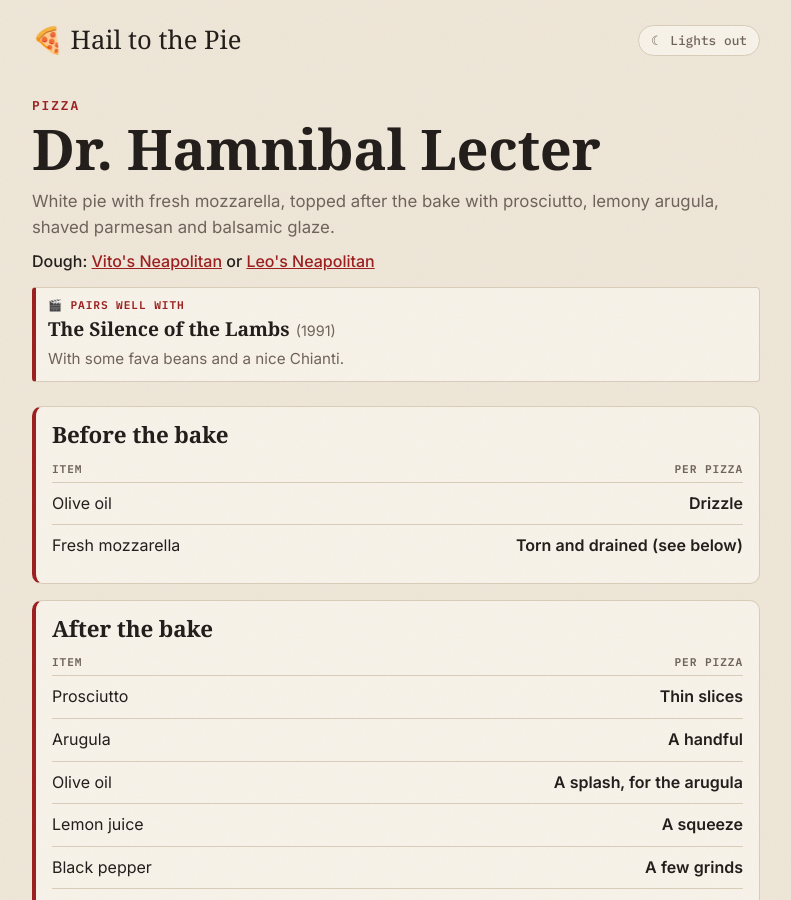
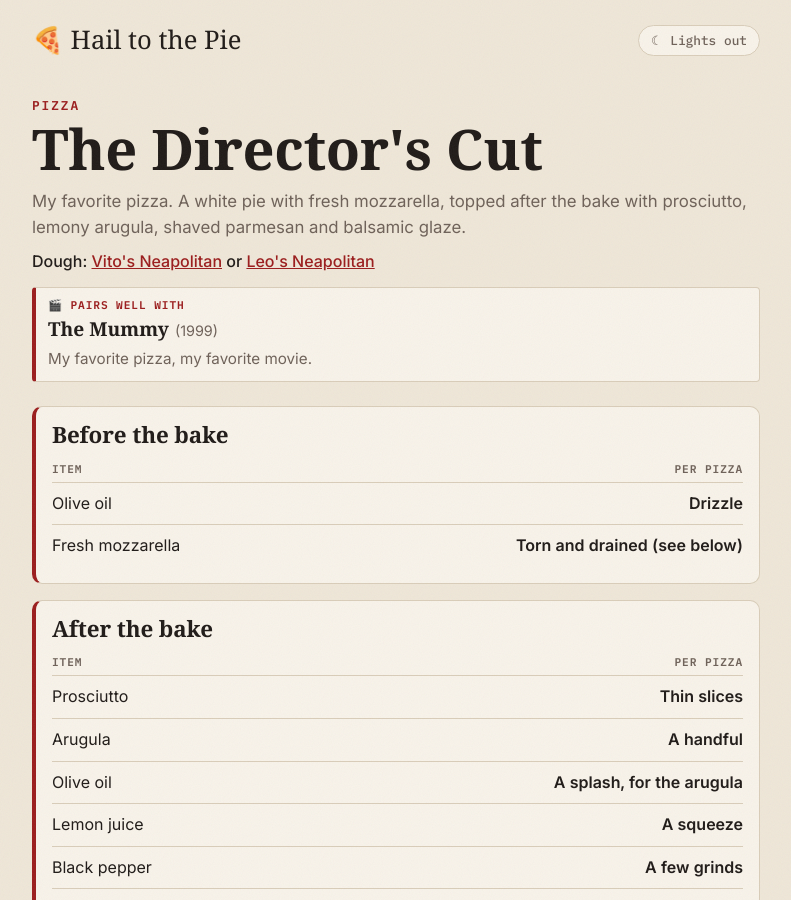
Before and after one commit to daftn/pizza, a Jekyll site: the page built from _recipes/arugula-prosciutto.md, in a window 1280 px wide and 900 px high. Shown: the whole window, without its empty margins (244-1035 px from the left). Built offline with Jekyll 4.4.1, drawn with Linux system fonts in a browser that asks for light colours; some web fonts are replaced.

Commit message:
Rename Dr. Hamnibal Lecter to The Director's Cut; pairs with The Mummy
Co-Authored-By: Claude Opus 5.5 <noreply@anthropic.com>
Claude-Session: https://claude.ai/code/session_01CXsahQwDMBDTEp9ieURmT9

```diff
--- a/_recipes/arugula-prosciutto.md
+++ b/_recipes/arugula-prosciutto.md
@@ -1,11 +1,11 @@
 ---
-title: Dr. Hamnibal Lecter
+title: "The Director's Cut"
 category: pizza
-summary: White pie with fresh mozzarella, topped after the bake with prosciutto, lemony arugula, shaved parmesan and balsamic glaze.
+summary: "My favorite pizza. A white pie with fresh mozzarella, topped after the bake with prosciutto, lemony arugula, shaved parmesan and balsamic glaze."
 pairs_with:
-  movie: "The Silence of the Lambs"
-  year: 1991
-  why: "With some fava beans and a nice Chianti."
+  movie: "The Mummy"
+  year: 1999
+  why: "My favorite pizza, my favorite movie."
 uses_dough: [vitos-neapolitan, leo-neapolitan]
 
 toppings:
```
